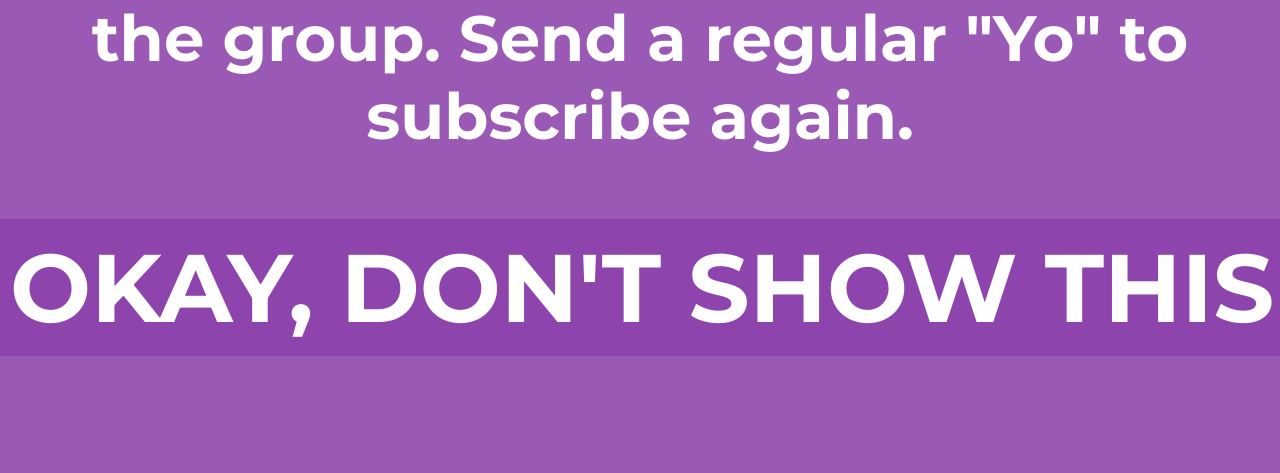
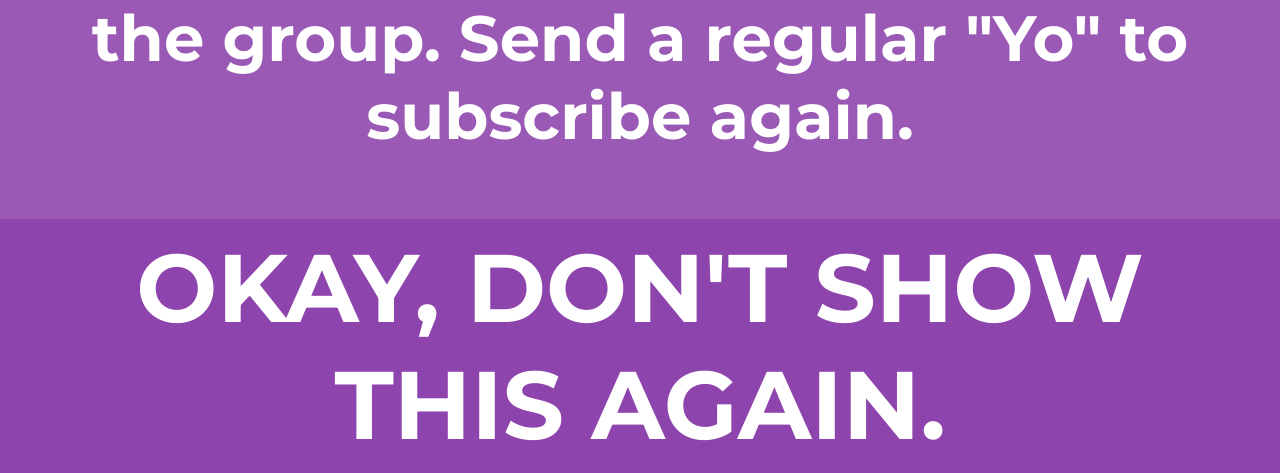
Before and after one commit to rhaps0dy/yoparty, a Django app: template yoparty/templates/yoparty/help_page.html in a window 1280 px wide. Shown: the part 1037-1510 px from the top of the page. Before the commit the page ends 1393 px from the top, so only its background shows below. Run offline with Django 3.2, Linux system fonts and the light colour scheme; the template is opened without the code that fills it: most values are stand-ins (such as "Sample title", 1, 10 or a date in 2020).

Commit message:
Input to button in submit in help

```diff
--- a/yoparty/templates/yoparty/help_page.html
+++ b/yoparty/templates/yoparty/help_page.html
@@ -18,7 +18,7 @@
 <p class="help">Send a link &quot;Yo&quot; to unsubscribe from the group. Send a regular &quot;Yo&quot; to subscribe again.</p>
 <form method="POST">
 	{% csrf_token %}
-	<input type="submit" class="in1" value="Okay, don't show this again."/>
+	<button type="submit" class="in1">Okay, don't show this again.</button>
 </form>
 </body>
 </html>
```
